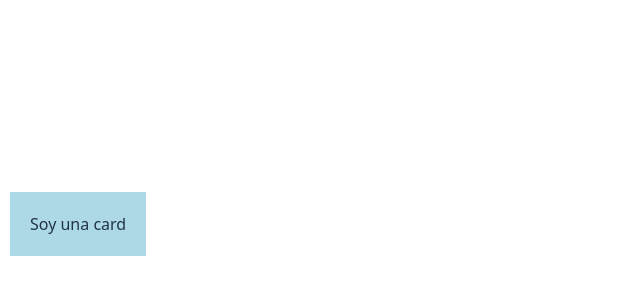
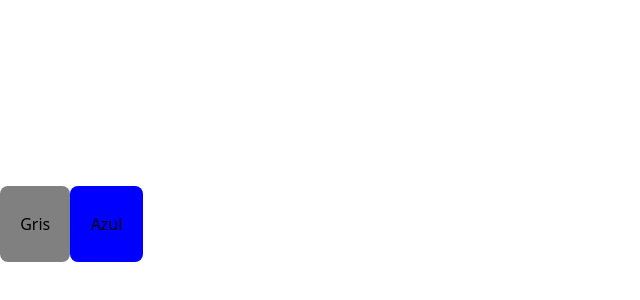
Before and after one commit to vmarialuzm/curso-react-platzi, a React (Vite) app: page / in a window 1280 px wide. Shown: the part 176-476 px from the top of the page, without its empty margins (0-640 px from the left). Built offline with nearby package versions, Linux system fonts and the light colour scheme.

Commit message:
estilos en linea y styled components

```diff
--- a/package.json
+++ b/package.json
@@ -12,7 +12,8 @@
   "dependencies": {
     "react": "^19.0.0",
     "react-dom": "^19.0.0",
-    "sass": "^1.85.1"
+    "sass": "^1.85.1",
+    "styled-components": "^6.1.15"
   },
   "devDependencies": {
     "@eslint/js": "^9.21.0",
--- a/src/App.jsx
+++ b/src/App.jsx
@@ -1,4 +1,4 @@
-import Card from './componentes/Card/Card';
+import Button from './componentes/Button/Button';
 
 
 function App() {
@@ -6,7 +6,13 @@ function App() {
 
   return (
     <>
-      <Card />
+      <Button>
+        <p>Gris</p>
+      </Button>
+
+      <Button blue>
+        <p>Azul</p>
+      </Button>
     </>
   );
 }
--- /dev/null
+++ b/src/componentes/Button/Button.jsx
@@ -0,0 +1,15 @@
+import styled from 'styled-components';
+
+const Button = ({ children, blue }) => {
+  return (
+    <StyledButton blue={blue}>
+      {children}
+    </StyledButton>
+  );
+};
+
+const StyledButton = styled.button`
+  background-color: ${props => props.blue ? 'blue' : 'grey'};
+`;
+
+export default Button;
--- a/src/componentes/Card/Card.jsx
+++ b/src/componentes/Card/Card.jsx
@@ -1,11 +1,18 @@
-import styles from './Card.module.scss';
+// import styles from './Card.module.scss';
 
 const Card = () => {
-  return (
-    <div className={styles.card}>
-      Soy una card
-    </div>
-  );
+
+    const textStyles = {
+        color: "blue",
+        fontSize: "2rem",
+        textAlign: "center"
+      };
+
+    return (
+        <div style={textStyles}>
+        Soy una card
+        </div>
+    );
 };
 
 export default Card;
```
Also changed, not shown: 1 other file (tests, documents, lock files or other folders).
